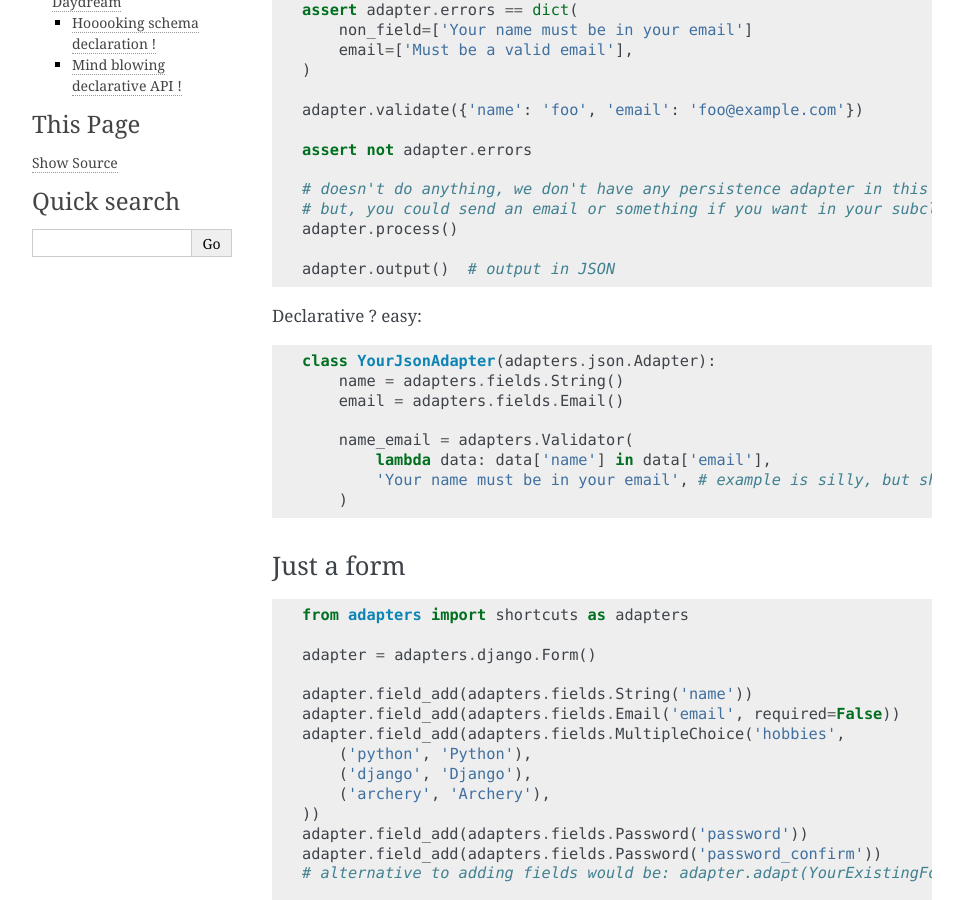
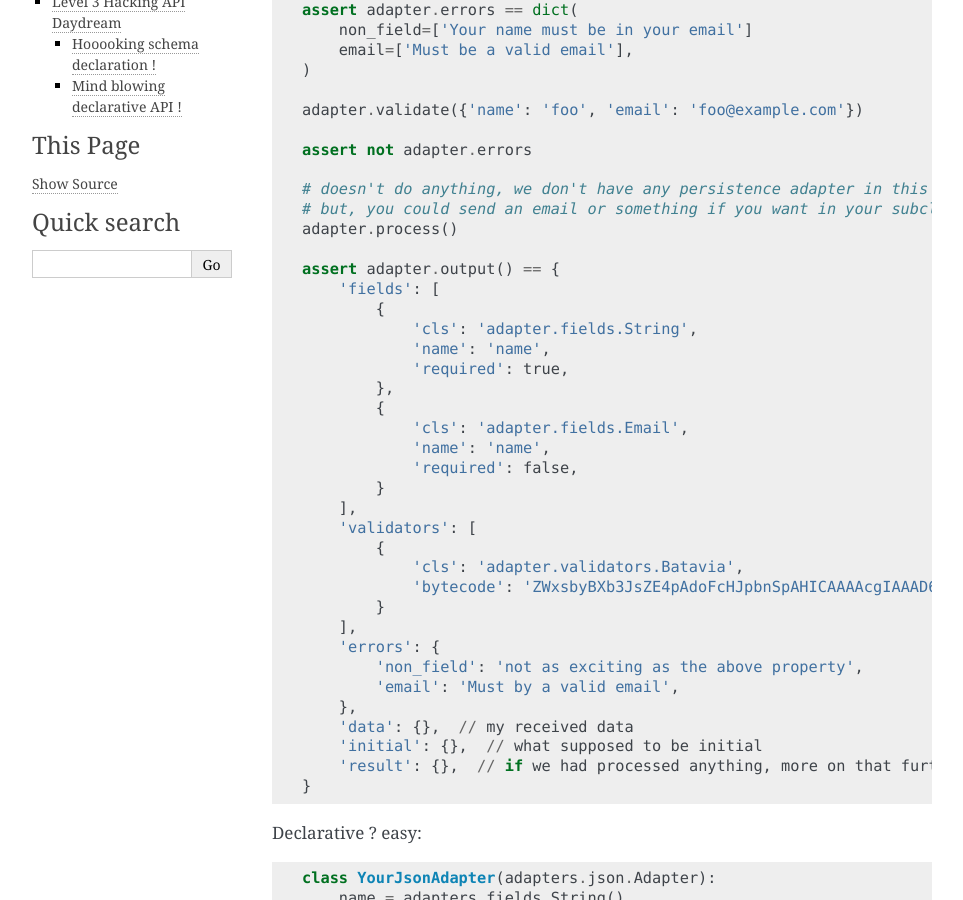
Before and after one commit to mjtamlyn/django-adapters, a Sphinx documentation site: the page built from docs/source/tutorial.rst, in a window 1280 px wide and 900 px high, scrolled down 523 px. Shown: the whole window, without its empty margins (148-1111 px from the left). Built offline with Sphinx 7.4.7, drawn with Linux system fonts in a browser that asks for light colours; some of the changed text lies outside the part shown.

Commit message:
Add Batavia

```diff
--- a/docs/source/tutorial.rst
+++ b/docs/source/tutorial.rst
@@ -5,8 +5,8 @@ Tutorial
 Adapters on their own (no chaining)
 ===================================
 
-Just JSON
----------
+Just JSON ... and Batavia
+-------------------------
 
 .. code-block:: python
 
@@ -38,7 +38,33 @@ Just JSON
     # but, you could send an email or something if you want in your subclass ;)
     adapter.process()
 
-    adapter.output()  # output in JSON
+    assert adapter.output() == {
+        'fields': [
+            {
+                'cls': 'adapter.fields.String',
+                'name': 'name',
+                'required': true,
+            },
+            {
+                'cls': 'adapter.fields.Email',
+                'name': 'name',
+                'required': false,
+            }
+        ],
+        'validators': [
+            {
+                'cls': 'adapter.validators.Batavia',
+                'bytecode': 'ZWxsbyBXb3JsZE4pAdoFcHJpbnSpAHICAAAAcgIAAAD6PC92YXIvZm9sZGVycy85cC9uenY0MGxf',
+            }
+        ],
+        'errors': {
+            'non_field': 'not as exciting as the above property',
+            'email': 'Must by a valid email',
+        },
+        'data': {},  // my received data
+        'initial': {},  // what supposed to be initial
+        'result': {},  // if we had processed anything, more on that further on
+    }
 
 Declarative ? easy:
 
```
